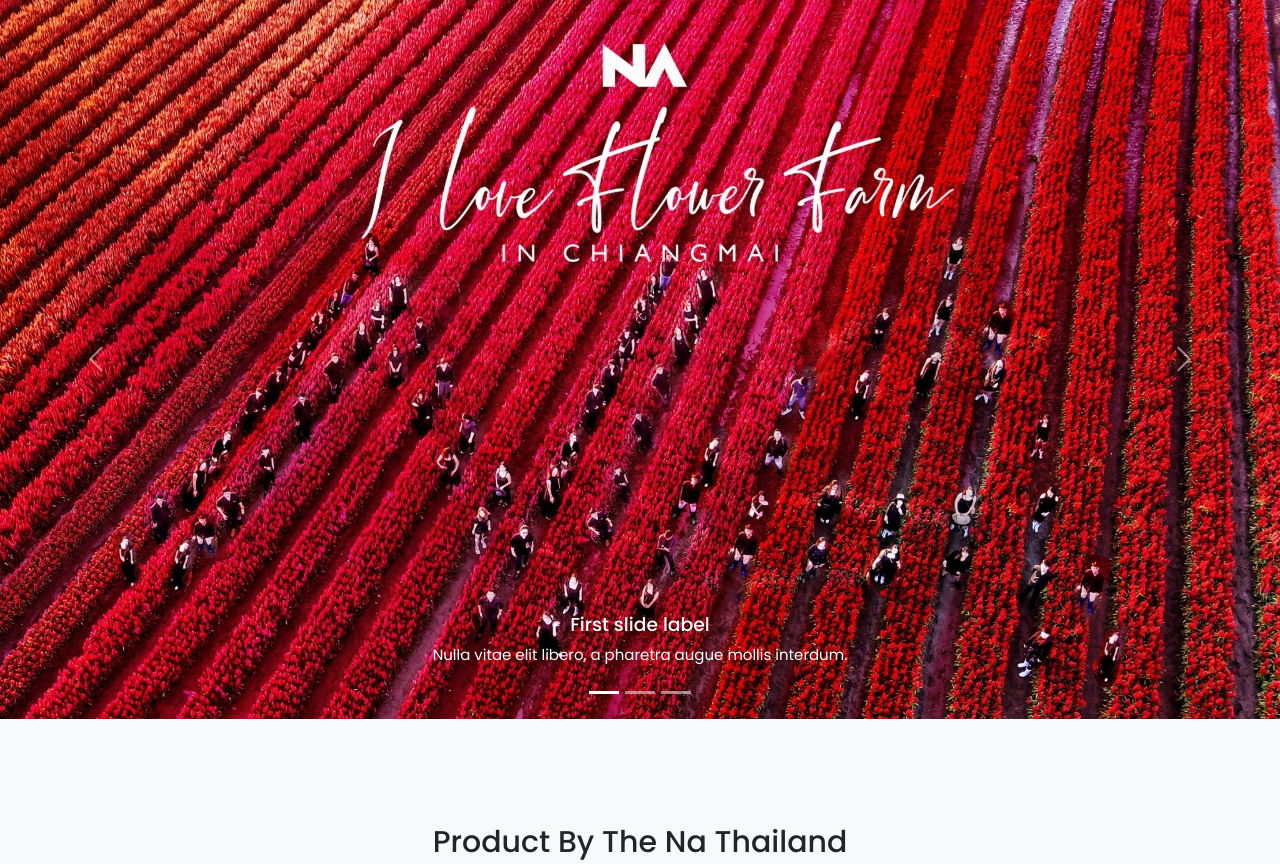
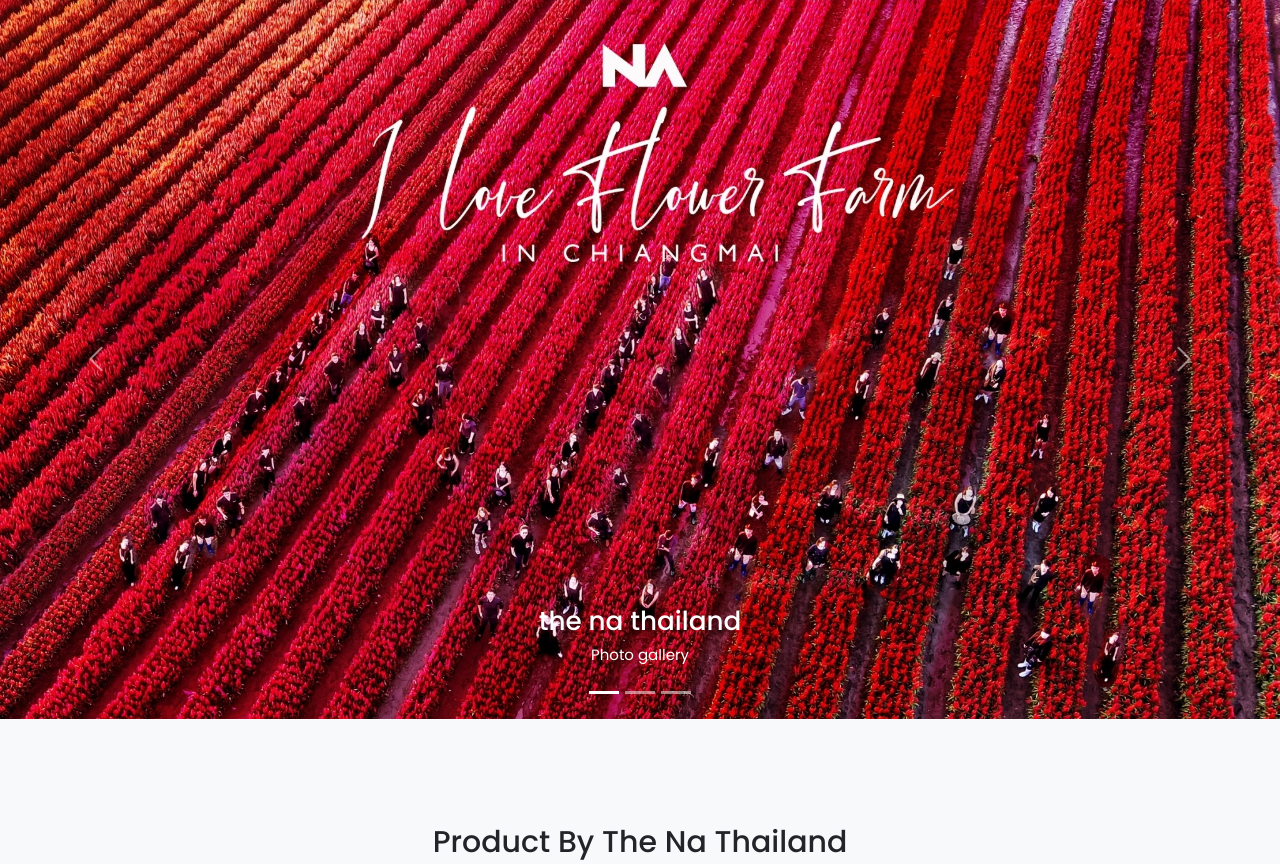
Before and after one commit to pakping/NA, a PHP site: page /app/home.php in a window 1280 px wide. Shown: the part 103-967 px from the top of the page. Run offline with PHP 8.4, Linux system fonts and the light colour scheme; some libraries are stand-ins or nearby versions.

Commit message:
เพิ่มนิดๆหน่อยๆ

```diff
--- a/components/header.php
+++ b/components/header.php
@@ -8,22 +8,22 @@
     <div class="carousel-item active">
       <img src="../css/img/banner.jpg" class="d-block w-100" alt="...">
       <div class="carousel-caption d-none d-md-block">
-        <h5>First slide label</h5>
-        <p>Nulla vitae elit libero, a pharetra augue mollis interdum.</p>
+        <h3>the na thailand</h3>
+        <p>Photo gallery</p>
       </div>
     </div>
     <div class="carousel-item">
       <img src="../css/img/banner.jpg" class="d-block w-100" alt="...">
       <div class="carousel-caption d-none d-md-block">
-        <h5>Second slide label</h5>
-        <p>Lorem ipsum dolor sit amet, consectetur adipiscing elit.</p>
+        <h5>the na thailand</h5>
+        <p>Photo gallery</p>
       </div>
     </div>
     <div class="carousel-item">
       <img src="../css/img/banner.jpg" class="d-block w-100" alt="...">
       <div class="carousel-caption d-none d-md-block">
-        <h5>Third slide label</h5>
-        <p>Praesent commodo cursus magna, vel scelerisque nisl consectetur.</p>
+        <h3>the na thailand</h3>
+        <p>Photo gallery</p>
       </div>
     </div>
   </div>
```
